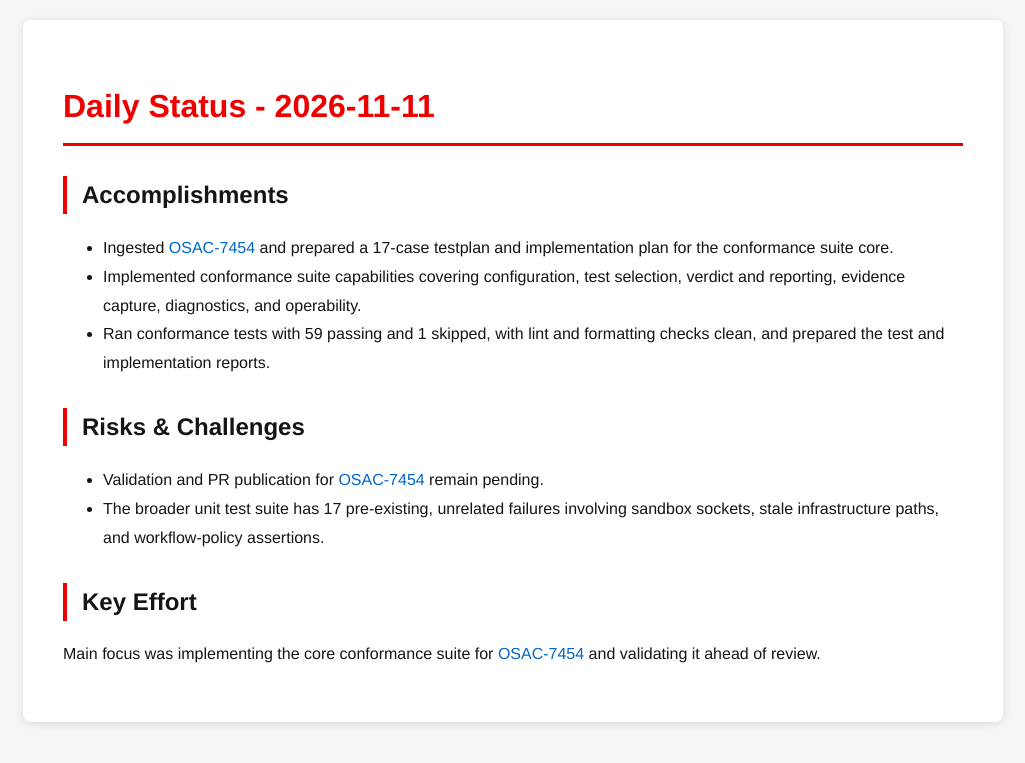
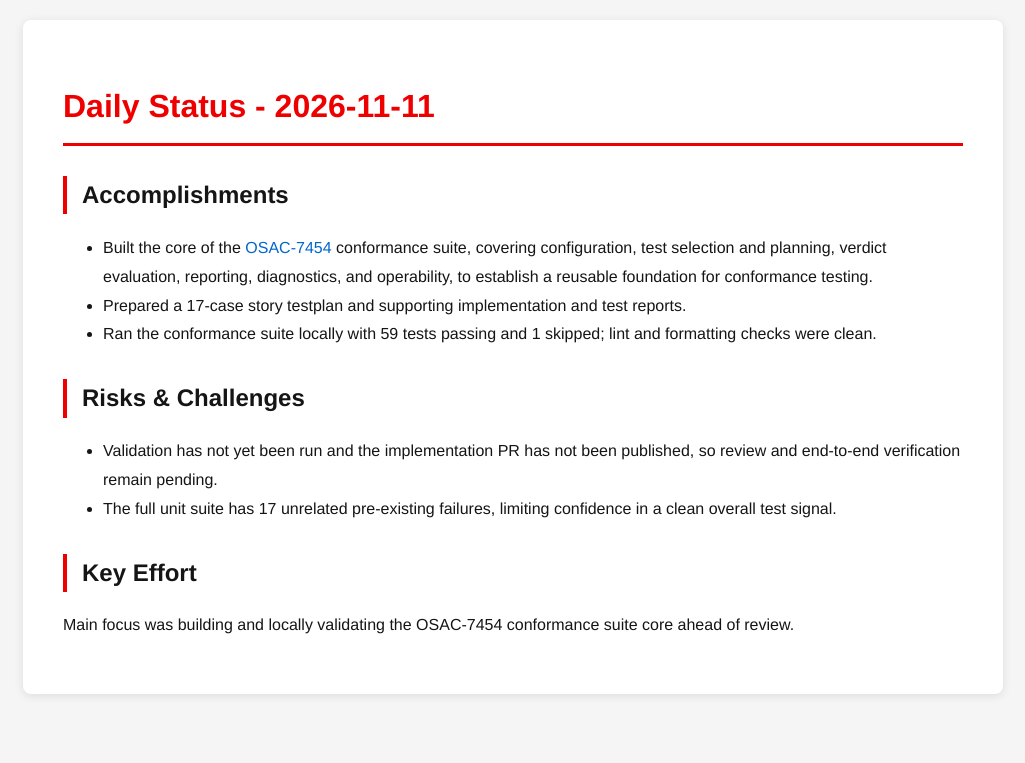
Before and after one commit to tzvatot/daily-status, a Jekyll site: the page built from 2026-11-11.md, in a window 1280 px wide. Shown: the top 763 px of the page, without its empty margins (127-1152 px from the left). Built offline with Jekyll 4.4.1, drawn with Linux system fonts in a browser that asks for light colours.

Commit message:
Daily status update - 2026-11-11

```diff
--- a/2026-11-11.md
+++ b/2026-11-11.md
@@ -7,13 +7,13 @@ date: 2026-11-11
 # Daily Status - 2026-11-11
 
 ## Accomplishments
-- Ingested [OSAC-7454](https://redhat.atlassian.net/browse/OSAC-7454) and prepared a 17-case testplan and implementation plan for the conformance suite core.
-- Implemented conformance suite capabilities covering configuration, test selection, verdict and reporting, evidence capture, diagnostics, and operability.
-- Ran conformance tests with 59 passing and 1 skipped, with lint and formatting checks clean, and prepared the test and implementation reports.
+- Built the core of the [OSAC-7454](https://redhat.atlassian.net/browse/OSAC-7454) conformance suite, covering configuration, test selection and planning, verdict evaluation, reporting, diagnostics, and operability, to establish a reusable foundation for conformance testing.
+- Prepared a 17-case story testplan and supporting implementation and test reports.
+- Ran the conformance suite locally with 59 tests passing and 1 skipped; lint and formatting checks were clean.
 
 ## Risks & Challenges
-- Validation and PR publication for [OSAC-7454](https://redhat.atlassian.net/browse/OSAC-7454) remain pending.
-- The broader unit test suite has 17 pre-existing, unrelated failures involving sandbox sockets, stale infrastructure paths, and workflow-policy assertions.
+- Validation has not yet been run and the implementation PR has not been published, so review and end-to-end verification remain pending.
+- The full unit suite has 17 unrelated pre-existing failures, limiting confidence in a clean overall test signal.
 
 ## Key Effort
-Main focus was implementing the core conformance suite for [OSAC-7454](https://redhat.atlassian.net/browse/OSAC-7454) and validating it ahead of review.
+Main focus was building and locally validating the OSAC-7454 conformance suite core ahead of review.
```
